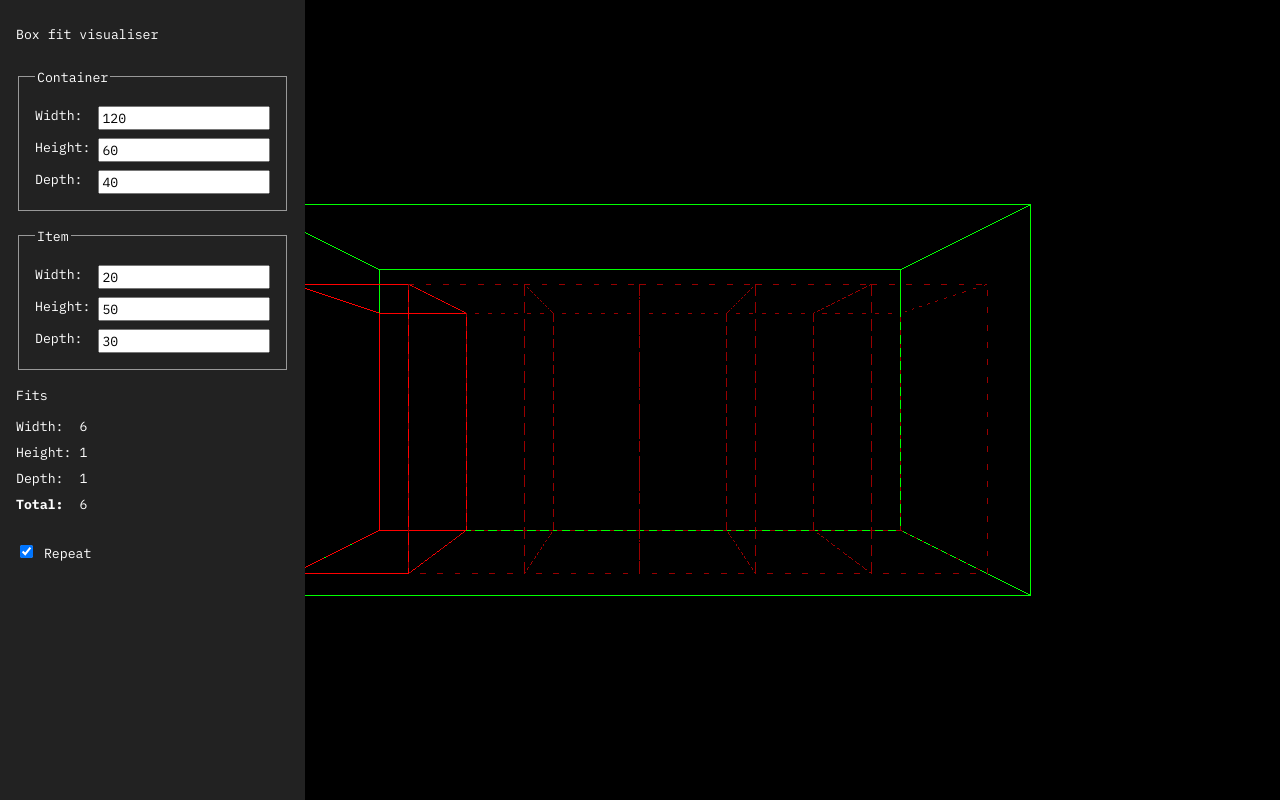
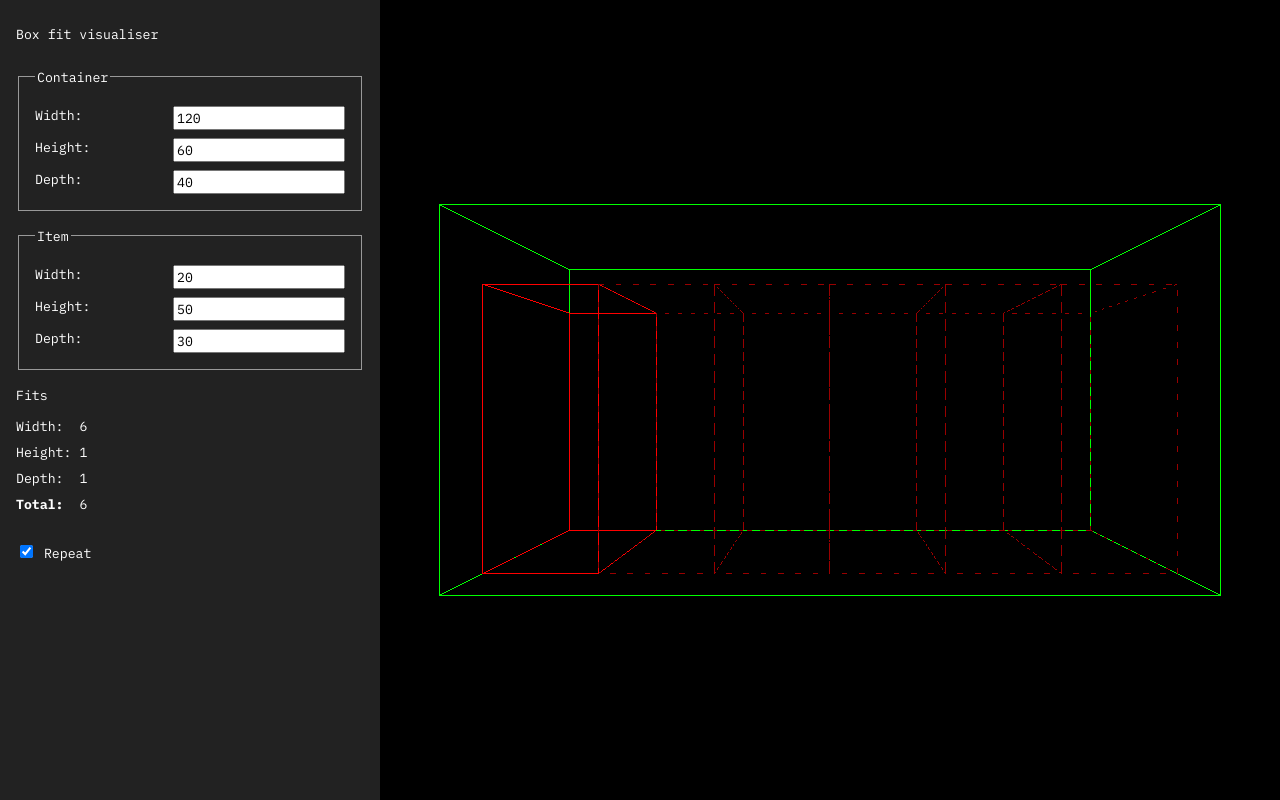
Before and after one commit to onvlt/box-fitter, a Svelte app: page / in a window 1280 px wide. Built offline with nearby package versions, Linux system fonts and the light colour scheme.

Commit message:
Offset sidebar

```diff
--- a/src/App.svelte
+++ b/src/App.svelte
@@ -5,7 +5,6 @@
     containerDimensions,
     itemDimensions,
     fit,
-    totalFit,
     repeatBoxes,
   } from "./store";
   import type { DimTuple } from "./types";
@@ -13,29 +12,32 @@
 
   // Scene, camera, controls, renderer setup
 
+  const SIDEBAR_OFFSET = 380;
+
   const scene = new THREE.Scene();
-  const camera = new THREE.PerspectiveCamera(
-    75,
-    window.innerWidth / window.innerHeight,
-    0.1,
-    1000
-  );
+  const camera = new THREE.PerspectiveCamera();
+  camera.fov = 75;
+  camera.near = 0.1;
+  camera.far = 1000;
   camera.position.z = 100;
 
   const renderer = new THREE.WebGLRenderer();
-  renderer.setSize(window.innerWidth, window.innerHeight);
   document.body.appendChild(renderer.domElement);
 
   const controls = new OrbitControls(camera, renderer.domElement);
   controls.enableDamping = true;
   controls.maxPolarAngle = Math.PI / 2;
 
-  window.addEventListener("resize", () => {
-    camera.aspect = window.innerWidth / window.innerHeight;
+  function onResize() {
+    const width = window.innerWidth - SIDEBAR_OFFSET;
+    const height = window.innerHeight;
+    camera.aspect = width / height;
     camera.updateProjectionMatrix();
+    renderer.setSize(width, height);
+  }
 
-    renderer.setSize(window.innerWidth, window.innerHeight);
-  });
+  onResize();
+  window.addEventListener("resize", onResize);
 
   // Build shapes
 
@@ -121,6 +123,6 @@
   animate();
 </script>
 
-<main>
+<main style="--sidebar-size: {SIDEBAR_OFFSET}px">
   <Params />
 </main>
--- a/src/Params.svelte
+++ b/src/Params.svelte
@@ -102,7 +102,7 @@
     top: 0;
     left: 0;
     bottom: 0;
-    max-width: 300;
+    width: var(--sidebar-size);
     background-color: #222;
     padding: 1rem;
     color: white;
--- a/src/app.css
+++ b/src/app.css
@@ -3,6 +3,13 @@ body {
   font-family: "IBM Plex Mono", system-ui, sans-serif;
   height: 100%;
   font-size: 0.825rem;
+  box-sizing: border-box;
+}
+
+*,
+*::before,
+*::after {
+  box-sizing: inherit;
 }
 
 input,
@@ -11,3 +18,8 @@ textarea,
 select {
   font: inherit;
 }
+
+canvas {
+  position: fixed;
+  right: 0;
+}
```
